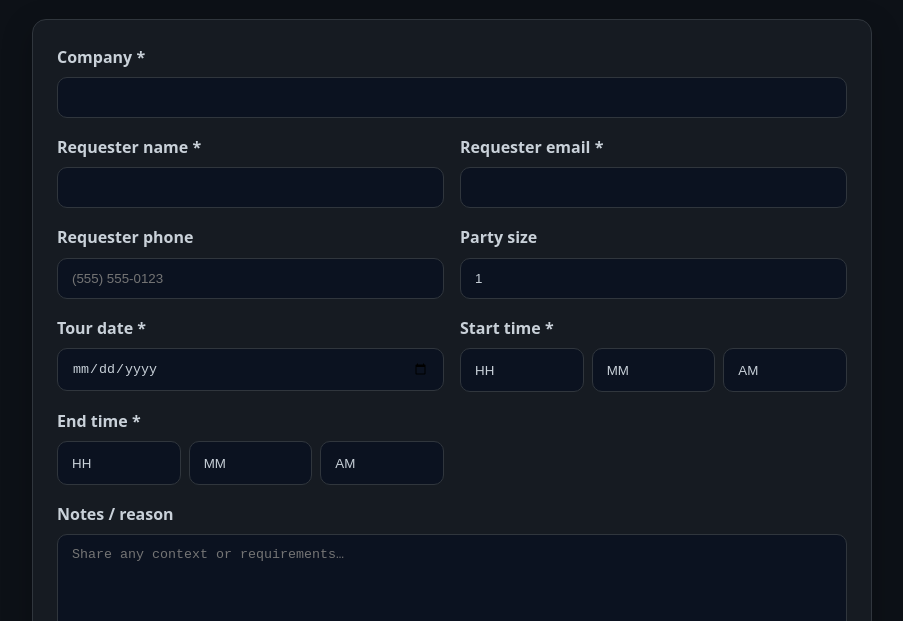
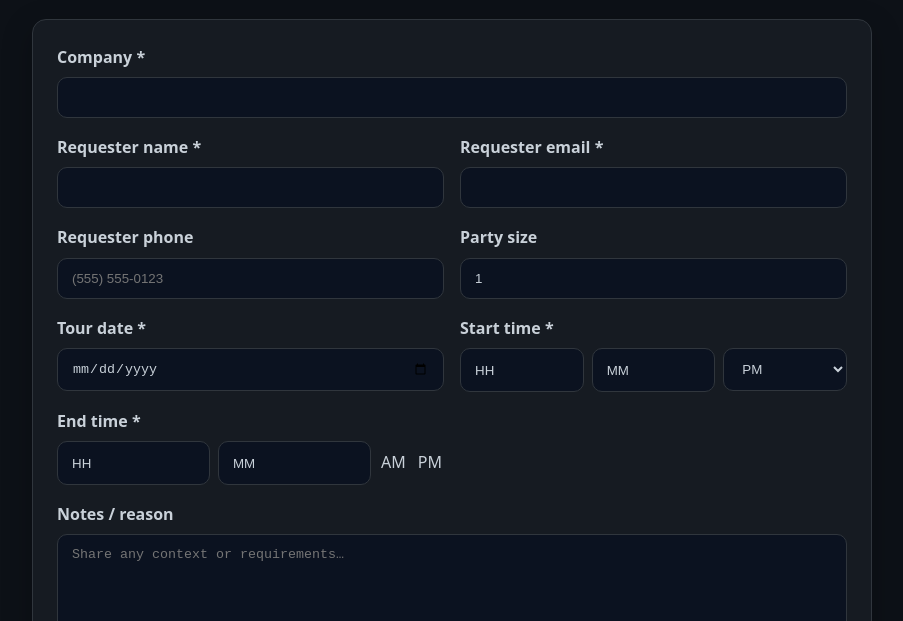
Before and after one commit to jfranklin1970/tour-public-sbx, a plain HTML site: page index.html in a window 1280 px wide. Shown: the part 179-800 px from the top of the page, without its empty margins (188-1091 px from the left). Drawn offline with Linux system fonts and the light colour scheme.

Commit message:
Update time selection dropdowns to default to PM

```diff
--- a/index.html
+++ b/index.html
@@ -93,9 +93,11 @@
       <option value="">MM</option>
       <option>00</option><option>15</option><option>30</option><option>45</option>
     </select>
-    <select id="StartMer" class="time-select mer" required>
-      <option>AM</option><option>PM</option>
+    <select id="StartMer">
+      <option>AM</option>
+      <option selected>PM</option>
     </select>
+
   </div>
 </div>
 
@@ -113,10 +115,11 @@
     <select id="EndMin" class="time-select" required>
       <option value="">MM</option>
       <option>00</option><option>15</option><option>30</option><option>45</option>
-    </select>
-    <select id="EndMer" class="time-select mer" required>
-      <option>AM</option><option>PM</option>
-    </select>
+      <select id="EndMer">
+        <option>AM</option>
+        <option selected>PM</option>
+      </select>
+
   </div>
 </div>
 
```
